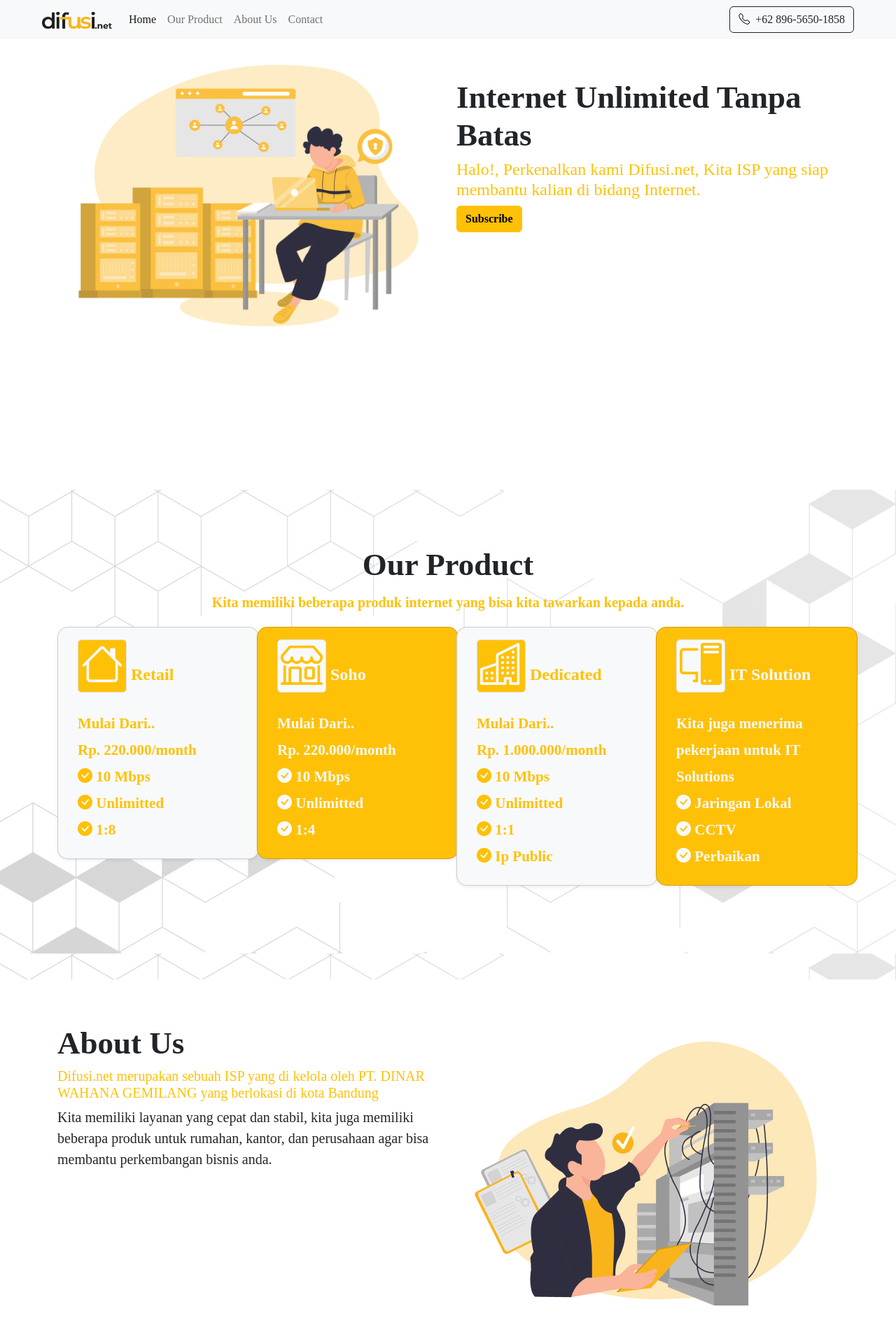
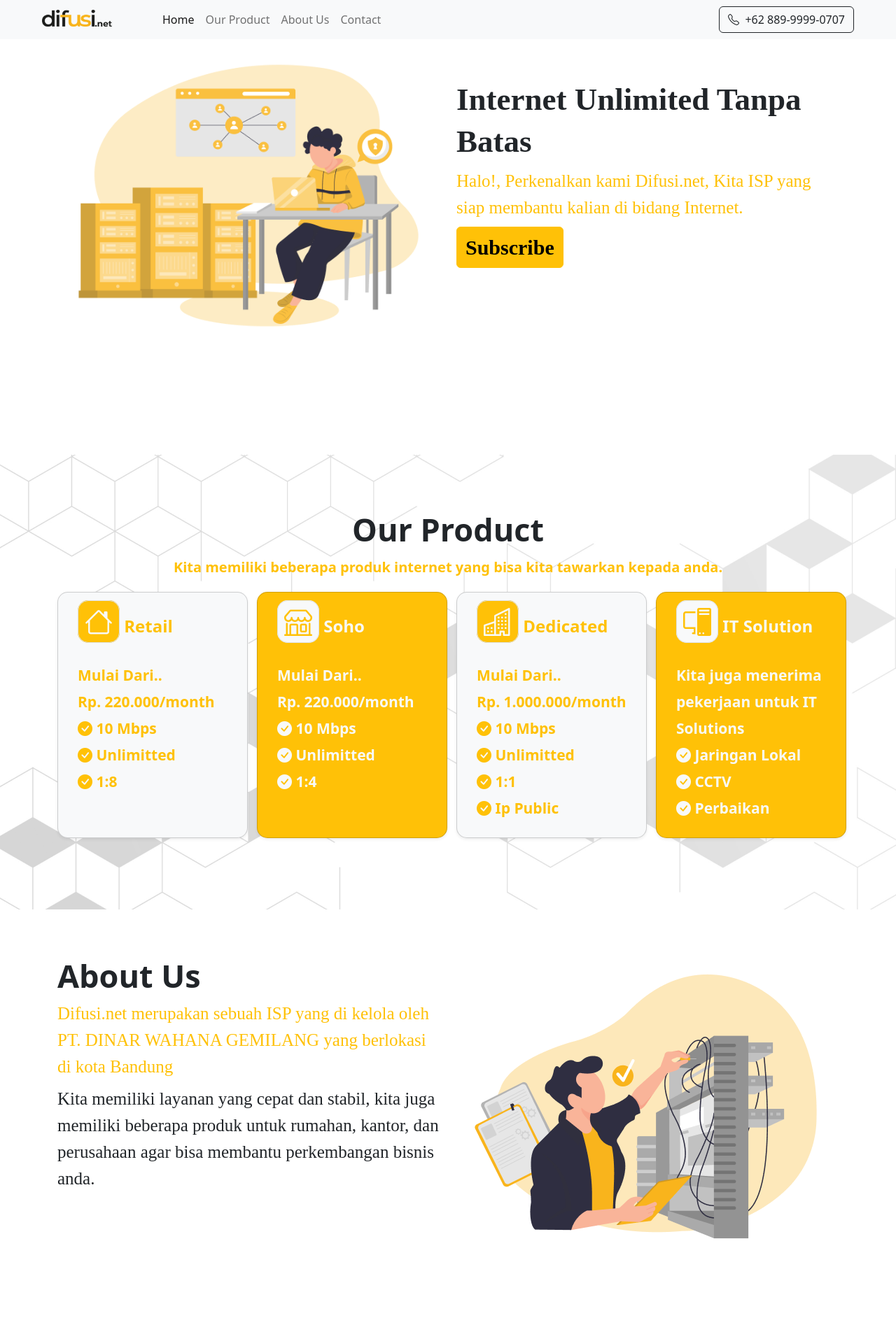
Before and after one commit to dimassatriow/protorype.github.io, a plain HTML site: page index.html in a window 1280 px wide. Shown: the top 1894 px of the page at 70% size. Drawn offline with nearby package versions, Linux system fonts and the light colour scheme; some icons are missing; a web font is replaced by a local one.

Commit message:
revisi 3

```diff
--- a/index.html
+++ b/index.html
@@ -4,6 +4,8 @@
         <meta charset="utf-8">
         <meta name="viewport" content="width=device-width, initial-scale=1">
         <title>Difusi.net | Internet provider</title>
+
+        <!-- CSS -->
         <link
             href="https://cdn.jsdelivr.net/npm/bootstrap@5.2.3/dist/css/bootstrap.min.css"
             rel="stylesheet"
@@ -36,7 +38,7 @@
                     <span class="navbar-toggler-icon"></span>
                 </button>
                 <div class="collapse navbar-collapse" id="navbarNav">
-                    <ul class="navbar-nav ">
+                    <ul class="navbar-nav ms-5">
                         <li class="nav-item">
                             <a class="nav-link active" aria-current="page"
                                 href="#">Home</a>
@@ -54,8 +56,8 @@
                     <div class="nav-item ms-auto pe-5">
                         <div class="btn-cta-group">
                             <a class="btn btn-outline-dark"
-                                href="tel://+6289656501858"><i class="bi
-                                    bi-telephone"></i>&nbsp; +62 896-5650-1858</a>
+                                href="tel://+6288999990707"><i class="bi
+                                    bi-telephone"></i>&nbsp; +62 889-9999-0707</a>
                         </div>
                     </div>
                 </div>
@@ -75,19 +77,20 @@
                             Home" class="img-fluid">
                     </div>
                     <div class="col-md-6 pt-5">
-                        <h2 class="myfs-1 fw-bolder">Internet Unlimited Tanpa
+                        <h2 class="myfs-1 poph">Internet Unlimited Tanpa
                             Batas</h2>
-                        <h5 class="fs-4 text-warning">Halo!, Perkenalkan kami
+                        <h5 class="pop2 text-warning">Halo!, Perkenalkan kami
                             Difusi.net, Kita ISP yang siap membantu kalian di
                             bidang Internet.</h5>
-                        <a href="https://www.instagram.com/difusinet/"
+                        <a style="text-decoration: none;"
+                            href="https://www.instagram.com/difusinet/"
                             id="demo"><button
-                                type="button" class="btn btn-warning fw-bold"
+                                type="button" class="btn btn-warning pop3"
                                 id="subscript">Subscribe</button></a>
-                        <button class="btn btn-warning fw-bold d-none"
+                        <button class="btn btn-warning fw-bold d-none pop3"
                             type="button" id="subscript-1"
                             disabled>
-                            <span class="spinner-border spinner-border-sm"
+                            <span class="spinner-border spinner-border-md"
                                 role="status" aria-hidden="true"></span>
                             Loading...
                         </button>
@@ -117,11 +120,11 @@
                     <div class="col-xl-3 mb-3">
                         <div class="card btn text-bg-light shadow-sm
                             text-start"
-                            style="width: 18rem;">
+                            style="width: 17rem; height:22rem;">
                             <div class="card-body text-warning">
                                 <h5 class="card-title"><i
-                                        class="bi bi-house img-thumbnail
-                                        bg-warning text-light"></i> Retail</h5>
+                                        class="bi bi-house bg-warning
+                                        text-light img-thumbnail"></i> Retail</h5>
                                 <br>
                                 <p class="card-text">Mulai
                                     Dari..<br>
@@ -137,7 +140,7 @@
                     <div class="col-xl-3 mb-3">
                         <div class="card btn text-bg-warning shadow-sm
                             text-start"
-                            style="width: 18rem;">
+                            style="width: 17rem; height:22rem">
                             <div class="card-body text-light">
                                 <h5 class="card-title"><i
                                         class="bi bi-shop img-thumbnail
@@ -157,7 +160,7 @@
                     <div class="col-xl-3 mb-3">
                         <div class="card btn text-bg-light shadow-sm
                             text-start"
-                            style="width: 18rem;">
+                            style="width: 17rem; height:22rem">
                             <div class="card-body text-warning">
                                 <h5 class="card-title"><i
                                         class="bi bi-buildings img-thumbnail
@@ -180,7 +183,7 @@
                     <div class="col-xl-3 mb-3">
                         <div class="card btn text-bg-warning shadow-sm
                             text-start"
-                            style="width: 18rem;">
+                            style="width: 17rem; height:22rem">
                             <div class="card-body text-light">
                                 <h5 class="card-title"><i
                                         class="bi bi-pc-display
@@ -206,14 +209,14 @@
 
         <!-- About Us -->
         <section class="aboutus" id="aboutus">
-            <div class="container pb-5">
+            <div class="container pb-5 pt-1">
                 <div class="row">
                     <div class="col-md-6">
                         <h2 class="myfs-1 fw-bolder">About Us</h2>
-                        <h5 class="fs-5 text-warning">Difusi.net merupakan
+                        <h5 class="pop1 text-warning">Difusi.net merupakan
                             sebuah ISP yang di kelola oleh PT. DINAR WAHANA
                             GEMILANG yang berlokasi di kota Bandung</h5>
-                        <p class="fs-5">Kita memiliki layanan yang cepat dan
+                        <p class="pop2">Kita memiliki layanan yang cepat dan
                             stabil, kita juga memiliki beberapa produk untuk
                             rumahan, kantor, dan perusahaan agar bisa membantu
                             perkembangan bisnis anda.</p>
@@ -238,42 +241,45 @@
                         <div class="card text-bg-warning contact-card"
                             style="width: auto;">
                             <div class="card-body">
-                                <h5 class="card-title">Contact Details</h5>
+                                <h5 class="card-title pop2">Contact Details</h5>
                                 <div class="card-text">
                                     <div class="row">
-                                        <div class="col-xl-6">
-                                            <p><i class=" bi bi-geo-alt-fill
+                                        <div class="col-xxl-6">
+                                            <p class="pop2"><i class=" bi
+                                                    bi-geo-alt-fill
                                                     img-fluid"></i>
                                                 Jl. Citarip Barat no 15/20</p>
                                         </div>
-                                        <div class="col-xl-6">
-                                            <p><i class=" bi bi-whatsapp
+                                        <div class="col-xxl-6">
+                                            <p class="pop2"><i class=" bi
+                                                    bi-whatsapp
                                                     img-fluid"></i>
                                                 +62 889-9999-0707</p>
                                         </div>
                                     </div>
                                     <div class="row">
-                                        <div class="col-xl-6">
-                                            <p><i class=" bi
+                                        <div class="col-xxl-6">
+                                            <p class="pop2"><i class=" bi
                                                     bi-telephone-plus
                                                     img-fluid"></i>
                                                 022-30502019</p>
                                         </div>
-                                        <div class="col-xl-6">
-                                            <p> <i class=" bi bi-instagram
+                                        <div class="col-xxl-6">
+                                            <p class="pop2"> <i class=" bi
+                                                    bi-instagram
                                                     img-fluid"></i>
                                                 difusinet</p>
                                         </div>
                                     </div>
                                     <div class="row">
-                                        <div class="col-xl-6">
-                                            <p><i class=" bi
+                                        <div class="col-xxl-6">
+                                            <p class="pop2"><i class=" bi
                                                     bi-envelope-paper
                                                     img-fluid"></i>
                                                 support@difusi.net</p>
                                         </div>
-                                        <div class="col-xl-6">
-                                            <p></p>
+                                        <div class="col-xxl-6">
+                                            <p class="pop2"></p>
                                         </div>
                                     </div>
                                 </div>
@@ -305,7 +311,6 @@
                 function third() {
                   btnLoading.classList.toggle('d-none');
                   btnKirim.classList.toggle('d-none');
-                  a.reset();
                 }
 
                 a.addEventListener('click', third);
--- a/style.css
+++ b/style.css
@@ -8,9 +8,47 @@
   src: url("Poppins.otf");
 }
 
-body {
+.poph {
   font-family: "Poppins";
   font-style: normal;
+  font-weight: 700;
+  font-size: 50px;
+  line-height: 60px;
+}
+
+.pop1 {
+  font-family: "Poppins";
+  font-style: normal;
+  font-weight: 500;
+  font-size: 25px;
+  line-height: 38px;
+  display: flex;
+  align-items: center;
+}
+
+.pop2 {
+  font-family: "Poppins";
+  font-style: normal;
+  font-weight: 400;
+  font-size: 25px;
+  line-height: 38px;
+  display: flex;
+  align-items: center;
+}
+
+.pop3 {
+  font-family: "Poppins";
+  font-style: normal;
+  font-weight: 700;
+  font-size: 30px;
+  line-height: 45px;
+  display: flex;
+  align-items: center;
+  text-align: center;
+}
+
+#orange {
+  color: #f9b41c;
 }
 
 .myfs-1 {
@@ -18,12 +56,13 @@ body {
 }
 
 section {
-  min-height: 700px;
+  min-height: 650px;
   padding-top: 4rem;
 }
 
 .ourproduct {
   background: url(./img/geometric_shape_and_lines_background\ 2.png);
+  background-size: auto;
 }
 
 img {
@@ -32,6 +71,8 @@ img {
 
 .contact {
   background: url(./img/geometric_shape_and_lines_background\ 2.png);
+  background-repeat: no-repeat;
+  background-size: cover;
 }
 
 .contact-card p {
@@ -44,7 +85,9 @@ img {
   max-width: 100px;
 }
 .ourproduct .card-title i {
-  font-size: 60px;
+  font-size: 40px;
+  padding: 2px 9px;
+  border-radius: 15px;
 }
 
 .ourproduct .card-body p {
```
